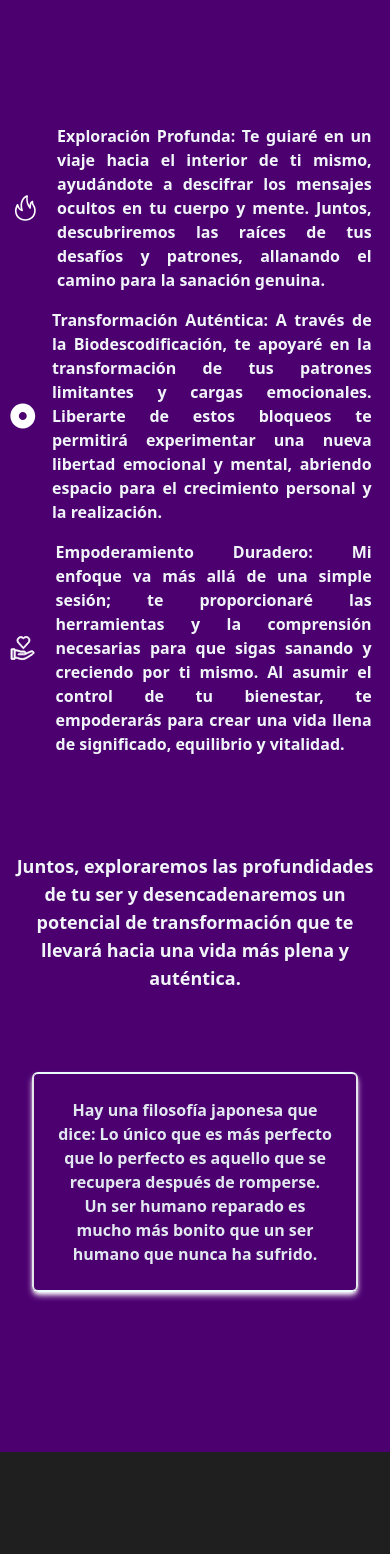
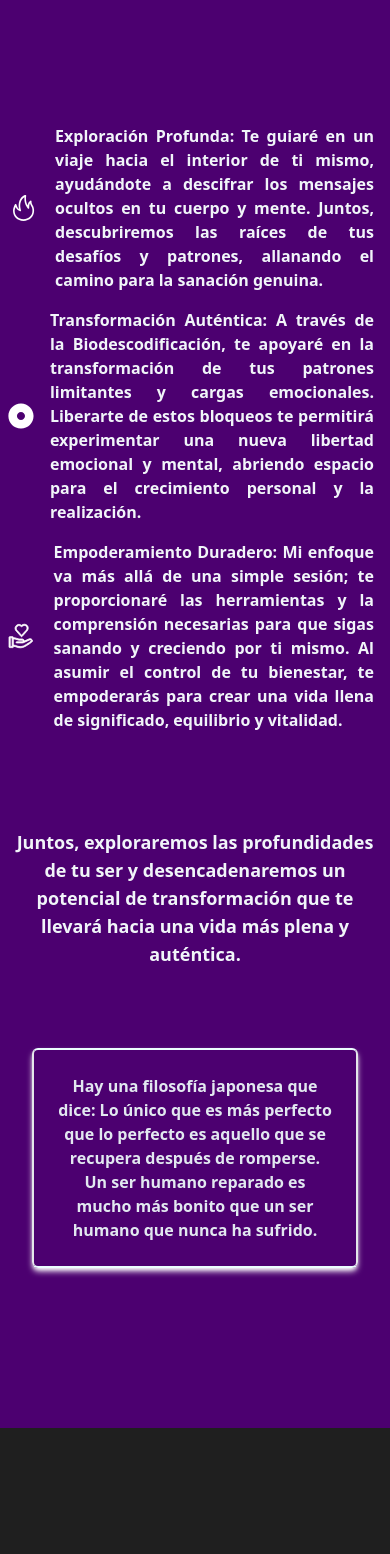
Before and after one commit to Felipao22/project-gabriel, a React (Vite) app: page / in a window 390 px wide. Shown: the part 2360-3914 px from the top of the page. Built offline with nearby package versions, Linux system fonts and the light colour scheme.

Commit message:
add logo in footer

```diff
--- a/src/components/Footer.jsx
+++ b/src/components/Footer.jsx
@@ -1,6 +1,7 @@
 import {FacebookLogo, InstagramLogo, LogoIcon, TwitterLogo, YoutubeLogo} from "./Icons";
 import { Link, useLocation } from "react-router-dom";
 import { useEffect } from "react";
+import logo from "../assets/logo.png"
 
 const ScrollToTop = () => {
   const { pathname } = useLocation();
@@ -18,7 +19,10 @@ export const Footer = () => {
     <footer className="footer p-10 bg-dark text-base-content">
       <ScrollToTop />
       <div>
-        <LogoIcon />
+        <a href="/">
+        <img src={logo} alt="Logo Gabriel" className="h-full w-16 md:ml-4 lg:ml-4 xl:ml-4"/>
+
+        </a>
         <p className="text-white">
           Gabriel Furik
           <br />
--- a/src/components/Section.jsx
+++ b/src/components/Section.jsx
@@ -62,11 +62,11 @@ export const Section = () => {
             </div>
           </li>
         </ul> */}
-        <div className="flex flex-wrap mx-6 md:max-w-4xl justify-center">
+        <div className="flex flex-wrap md:max-w-4xl justify-center">
         <ul className="w-full md:w-auto">
-          <li className="w-full md:w-auto flex items-center gap-2 mb-4 text-justify whitespace-pre-line">
-            <FireIcon size={100} className="w-48 " />
-            <span className="text-slate-100 mx-2 text-justify  font-semibold ">
+          <li className="w-full md:w-auto flex items-center gap-2 mb-4 text-justify">
+            <FireIcon size={100} className="w-48" />
+            <span className="text-slate-100 mx-2 text-justify font-semibold ">
               Exploración Profunda: Te guiaré en un viaje hacia el interior de
               ti mismo, ayudándote a descifrar los mensajes ocultos en tu
               cuerpo y mente. Juntos, descubriremos las raíces de tus desafíos
@@ -75,7 +75,7 @@ export const Section = () => {
           </li>
           <li className="w-full md:w-auto flex items-center gap-2 mb-4">
             <CircleIcon  size={100} className="w-48 "/>
-            <span className="text-slate-100  text-justify  font-semibold mx-2 md:ml-4 xl:ml-[1.5rem]">
+            <span className="text-slate-100  text-justify font-semibold mx-2 md:ml-4 xl:ml-[1.5rem]">
               Transformación Auténtica: A través de la Biodescodificación, te
               apoyaré en la transformación de tus patrones limitantes y cargas
               emocionales. Liberarte de estos bloqueos te permitirá
@@ -84,8 +84,8 @@ export const Section = () => {
             </span>
           </li>
           <li className="w-full md:w-auto flex items-center md:gap-3 gap-3 mb-4">
-            <HoldinHeartIcon  size={100} className="w-48 "/>
-            <span className="text-slate-100  text-justify  font-semibold mx-2 md:ml-4 xl:ml-[1.5rem]">
+            <HoldinHeartIcon  size={100} className="w-48"/>
+            <span className="text-slate-100  text-justify font-semibold mx-2 md:ml-4 xl:ml-[1.5rem]">
               Empoderamiento Duradero: Mi enfoque va más allá de una simple
               sesión; te proporcionaré las herramientas y la comprensión
               necesarias para que sigas sanando y creciendo por ti mismo. Al
@@ -94,7 +94,7 @@ export const Section = () => {
             </span>
           </li>
         </ul>
-        <span className="text-lg mt-20  md:mx-20 md:text-xl font-bold text-slate-100 text-center ">
+        <span className="text-lg mt-20 md:mx-20 md:text-xl px-2 font-bold text-slate-100 text-center ">
           Juntos, exploraremos las profundidades de tu ser y desencadenaremos un
           potencial de transformación que te llevará hacia una vida más plena y
           auténtica.
```
